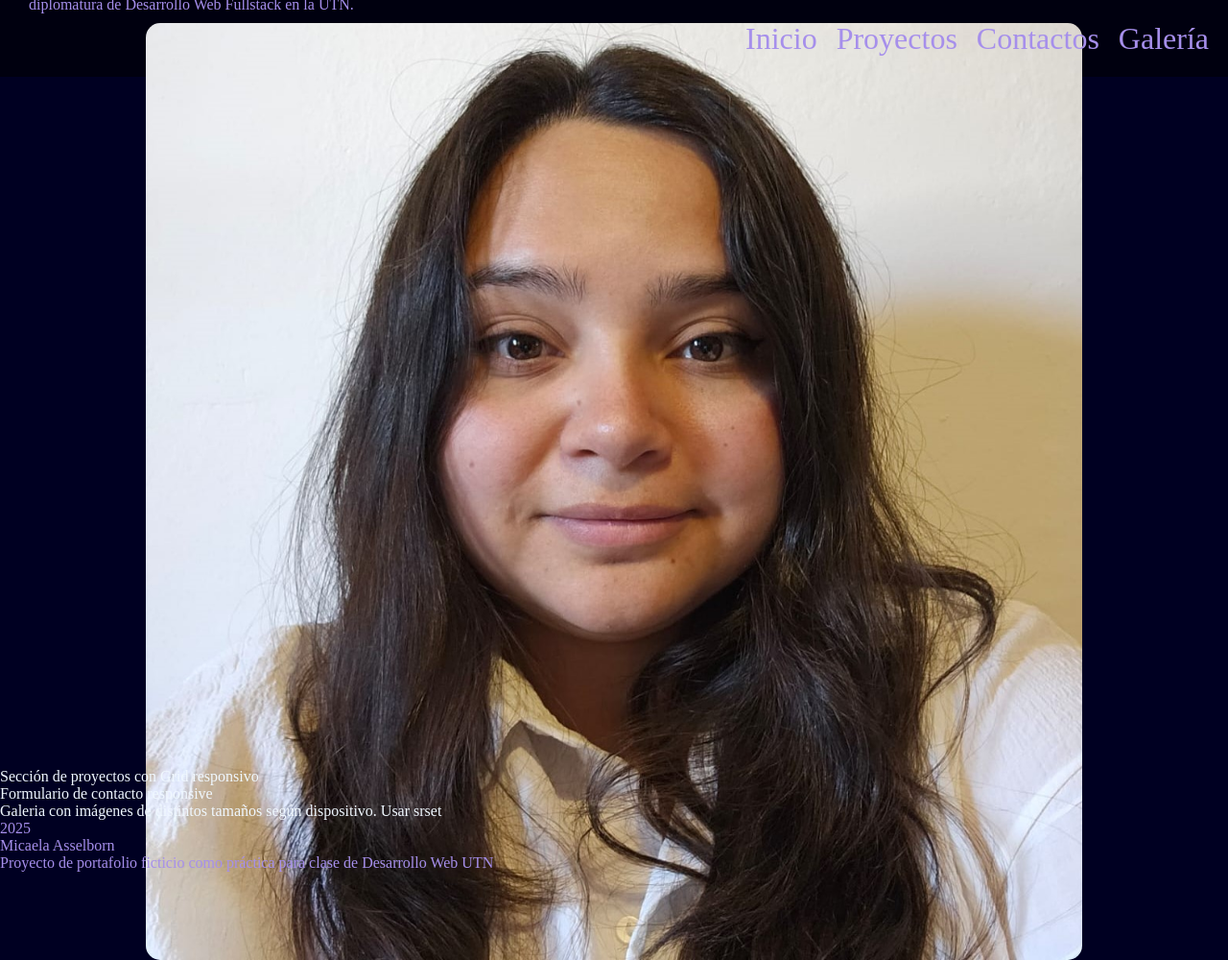
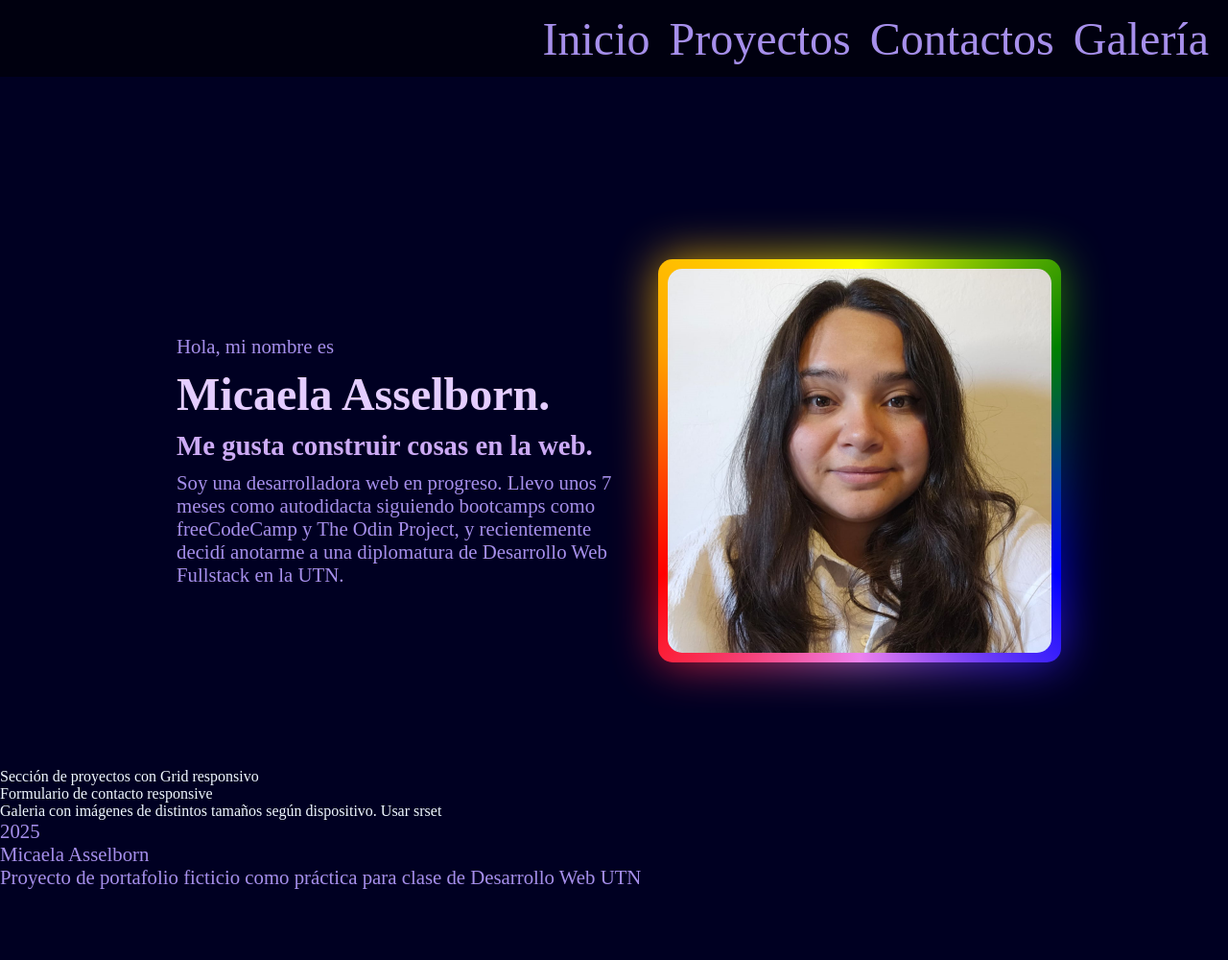
Before and after one commit to MicaelaAsselborn/portafolio-utn, a plain HTML site: page index.html in a window 1280 px wide. Shown: the whole page at 96% size. After the commit the page ends 926 px from the top, so only its background shows below. Drawn offline with Linux system fonts and the light colour scheme.

Commit message:
Añadir nueva animación + actualizar README
-Se agregó una nueva animación (borde).
-Se actualizó el README para explicar el
funcionamiento de todas las animaciones aprendidas.

```diff
--- a/index.html
+++ b/index.html
@@ -41,27 +41,26 @@
           <li><a href="#hero" class="underline">Inicio</a></li>
           <li><a href="#proyectos" class="underline">Proyectos</a></li>
           <li><a href="#contactos" class="underline">Contactos</a></li>
-          <li><a href="galeria" class="underline">Galería</a></li>
+          <li><a href="#galeria" class="underline">Galería</a></li>
         </ul>
       </nav>
     </header>
     <main>
       <section id="hero">
+        <div class="presentacion">
           <p>Hola, mi nombre es</p>
           <h1>Micaela Asselborn.</h1>
           <h3>Me gusta construir cosas en la web.</h3>
           <p>
             Soy una desarrolladora web en progreso. Llevo unos 7 meses como
-          autodidacta siguiendo bootcamps como freeCodeCamp y The Odin Project,
-          y recientemente decidí anotarme a una diplomatura de Desarrollo Web
-          Fullstack en la UTN.
+            autodidacta siguiendo bootcamps como freeCodeCamp y The Odin
+            Project, y recientemente decidí anotarme a una diplomatura de
+            Desarrollo Web Fullstack en la UTN.
           </p>
-        <img
-          src="./images/foto-cv.jpeg"
-          alt="Foto de Micaela"
-          width="80%"
-          class="centrada"
-        />
+        </div>
+        <div class="selfie">
+          <img src="./images/foto-cv.jpeg" alt="Foto de Micaela" width="80%" />
+        </div>
       </section>
       <section id="proyectos">Sección de proyectos con Grid responsivo</section>
       <section id="contactos">Formulario de contacto responsive</section>
--- a/styles.css
+++ b/styles.css
@@ -26,6 +26,9 @@ a{
     text-decoration: none;
     color: var(--lila);
 }
+
+/* ANIMACIÓN UNDERLINE */
+
 .underline{
     display: inline-block;
     position: relative;
@@ -56,11 +59,11 @@ nav{
     text-align:end;
     padding: 2px 10px;
 }
+
+/* ANIMACIÓN MENU HAMBURGUESA */
+
 .menu-hamburguesa, .icono-cerrar{
     display: none;
-}
-.icono-abrir{
-    display: inline;
 }
 .menu-hamburguesa:checked ~ .navbar{
     height: calc(100% - var(--altura-header));
@@ -77,7 +80,6 @@ nav{
     position: absolute;
     top: var(--altura-header);
     left: 0;
-    height: calc(100vh - var(--altura-header));
     display: flex;
     flex-direction: column;
     justify-content: center;
@@ -100,6 +102,9 @@ nav{
         background-color: var(--negro);
     }
 }
+
+/* HERO SECTION */
+
 #hero{
     height: calc(100vh - var(--altura-header));
     display: flex;
@@ -107,18 +112,119 @@ nav{
     justify-content: center;
     align-items:flex-start;
     padding: 30px;
+    text-align: center;
+}
+#hero div{
+    display: flex;
+    flex-direction: column;
     gap: 10px;
+    margin-top: 80px;
 }
 p{
     color: var(--lila);
+    font-size: 1.3rem;
 }
 h1{
     color: rgb(228, 205, 255);
+    font-size: 3rem;
 }
 h3{
-    color: rgb(205, 171, 245)
+    color: rgb(205, 171, 245);
+    font-size: 1.8rem;
 }
-.centrada{
-    margin: 0 auto;
+img{
+    width: 100%;
+    height: 100%;
     border-radius: 15px;
 }
+.selfie{
+    display: flex;
+    align-items: center;
+    justify-content: center;
+    border-radius: 15px;
+    width: 100%;
+    position: relative;
+}
+@property --angle{
+    syntax: "<angle>";
+    initial-value: 0deg;
+    inherits: false;
+}
+.selfie::after, .selfie::before{
+    content: "";
+    position: absolute;
+    height: 100%;
+    width: 100%;
+    background-image: conic-gradient(from var(--angle), red, orange, yellow, green, blue, violet, red);
+    top: 50%;
+    left: 50%;
+    translate: -50% -50%;
+    z-index: -1;
+    padding: 10px;
+    border-radius: 15px;
+    animation: spin 3s linear infinite;
+}
+.selfie::before{
+    filter: blur(1.5rem);
+    opacity: 0.8;
+}
+@keyframes spin{
+    from{
+        --angle: 0deg
+    }
+    to{
+        --angle: 360deg
+    }
+}
+@media (min-width: 768px){
+    #hero{
+        width: 98%;
+        margin: 0 auto;
+        display: grid;
+        grid-template-columns: 3fr 3fr;
+        grid-template-rows: repeat(4,1fr);
+        gap: 30px;
+    }
+    .presentacion{
+        grid-column: 1/2;
+        grid-row: 2/5;
+        margin: 0;
+        text-align: start;
+    }
+    .selfie{
+        width: 100%;
+        height: auto;
+        grid-column: 2/3;
+        grid-row: 2/5;
+    }
+}
+@media (min-width: 1024px){
+    header{
+        height: 10vh;
+    }
+    nav a{
+        font-size: 3rem;
+    }
+    #hero{
+        width: 80%;
+        display: flex;
+        flex-direction: row;
+        align-items: center;
+    }
+    .presentacion{
+        width: 50%;
+    }
+    .selfie{
+        width: 400px;
+    }
+}
+@media (min-width: 1440px){
+    .hero{
+        gap: 50px;
+    }
+}
+@media (min-width: 2560px){
+    .presentacion{
+        width: 40%;
+    }
+}
```
Also changed, not shown: 1 other file. Lines whose indentation alone changed are shown as unchanged.
